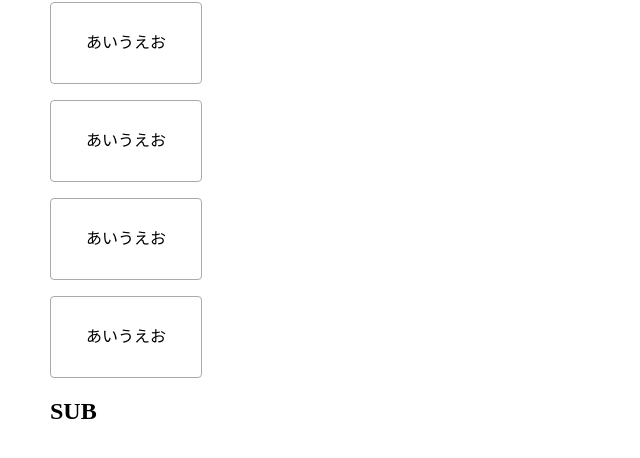
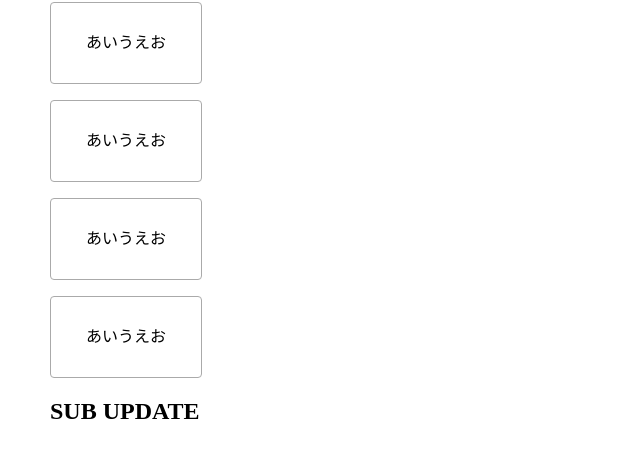
Before and after one commit to uuutttan/testRepository, a plain HTML site: page index.html in a window 1280 px wide. Shown: the part 106-564 px from the top of the page, without its empty margins (0-640 px from the left). Drawn offline with Linux system fonts and the light colour scheme.

Commit message:
{Update} HTML

```diff
--- a/index.html
+++ b/index.html
@@ -11,6 +11,6 @@
     <p>あいうえお</p>
     <p>あいうえお</p>
 
-    <h2>SUB</h2>
+    <h2>SUB UPDATE</h2>
   </body>
 </html>
```
